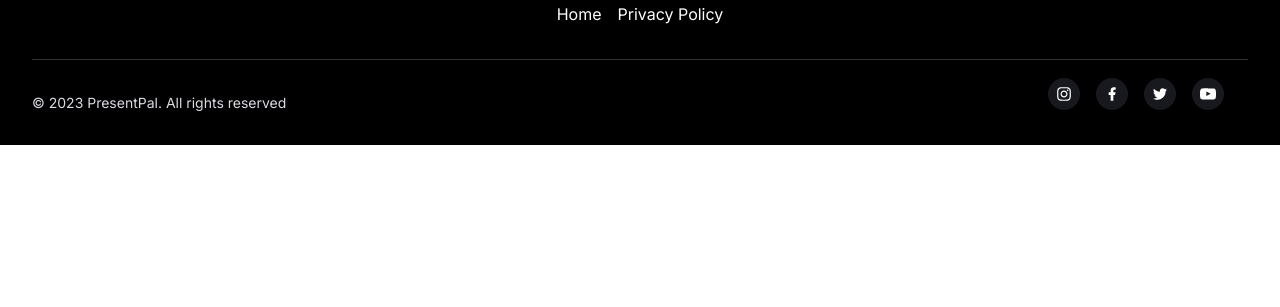
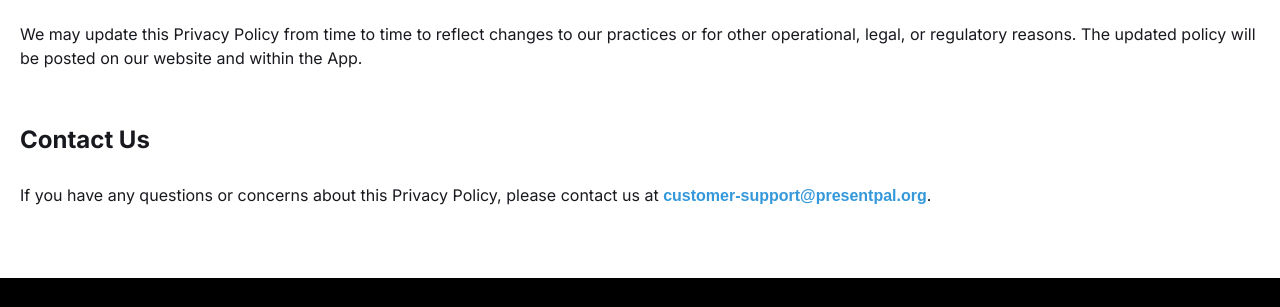
Before and after one commit to crobertson247/crobertson247.github.io, a website built with Parcel: page privacy.html in a window 1280 px wide. Shown: the part 2108-2415 px from the top of the page. Before the commit the page ends 2253 px from the top, so only its background shows below. Built offline with nearby package versions, Linux system fonts and the light colour scheme.

Commit message:
email link

```diff
--- a/index.css
+++ b/index.css
@@ -754,6 +754,19 @@
 .home-icon19:hover {
   fill: #ff0000;
 }
+.support-link {
+  color: #3498db; /* Change text color to light blue */
+  font-weight: bold; /* Make the text bold */
+  //text-decoration: underline; /* Add an underline */
+  font-family: 'Arial', sans-serif; /* Change the font family */
+}
+
+/* Style the hover effect for better user interaction */
+.support-link:hover {
+  color: #0000FF; /* Change text color on hover */
+}
+
+
 @media(max-width: 991px) {
   .home-container01 {
     //display: none;
@@ -831,6 +844,7 @@
   }
   .home-text09{
     font-size: 50px;
+  }
 }
 
 .privacy-policy {
--- a/privacy.html
+++ b/privacy.html
@@ -206,7 +206,7 @@
           <br>
           <h2>Contact Us</h2>
           <br>
-          <p>If you have any questions or concerns about this Privacy Policy, please contact us at [contact email].</p>
+          <p>If you have any questions or concerns about this Privacy Policy, please contact us at <a href="mailto:customer-support@presentpal.org" class = "support-link">customer-support@presentpal.org</a>.</p>
           <br>
           <br>
           </div>
```
